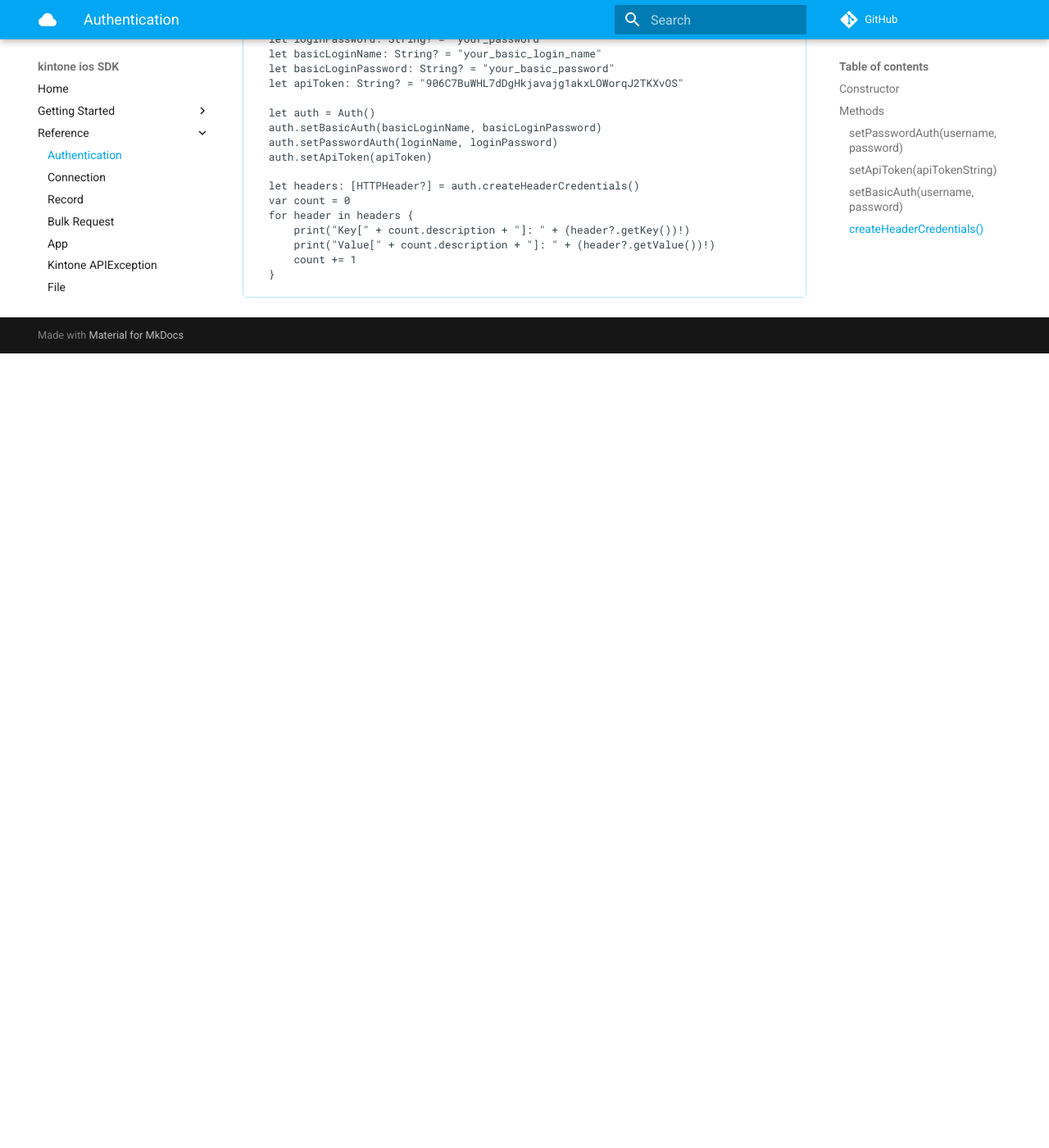
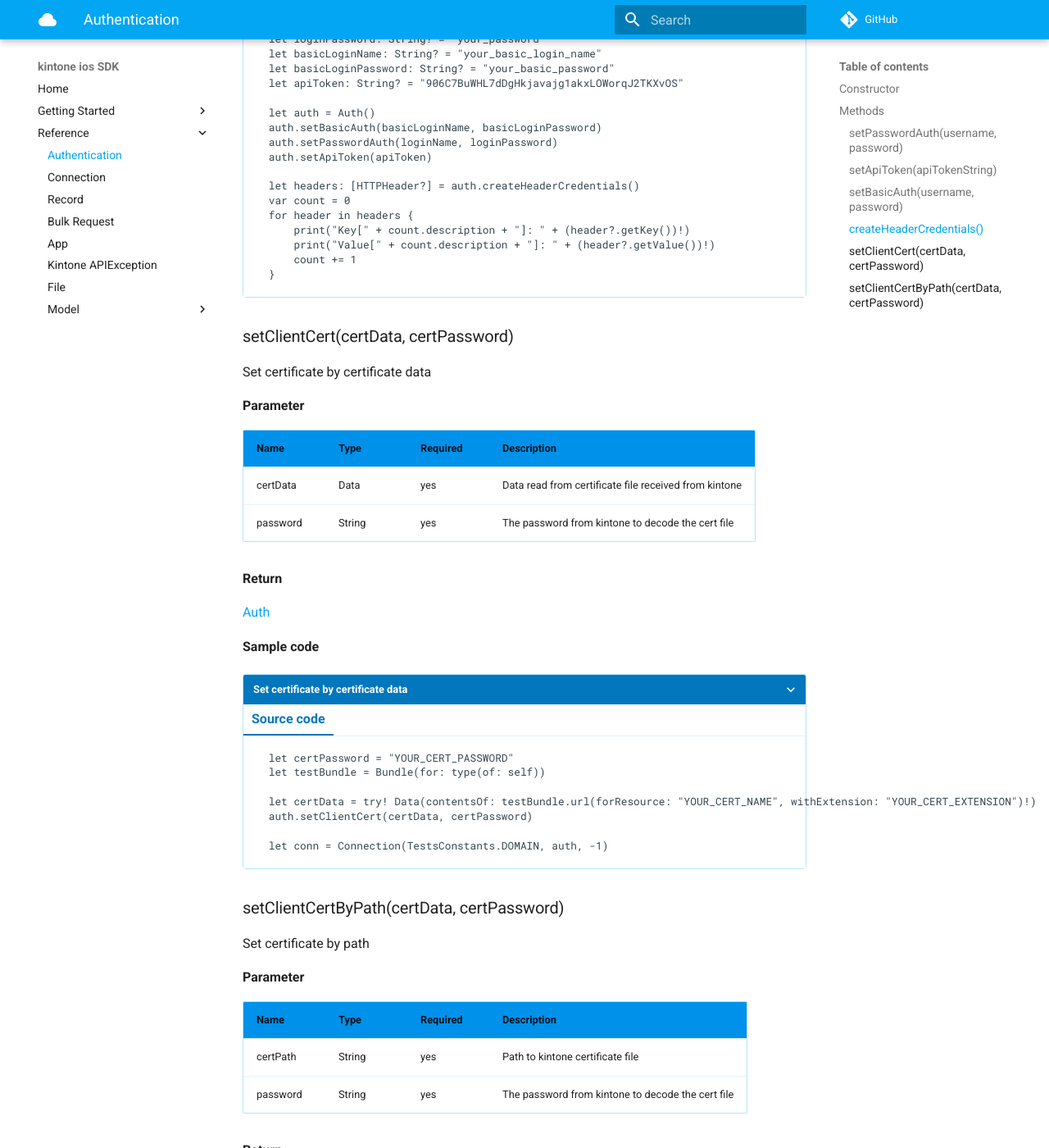
Before and after one commit to kintone-labs/kintone-ios-sdk, an MkDocs documentation site: the page built from docs/docs/reference/authentication.md, in a window 1280 px wide and 1400 px high, scrolled down 2968 px. Shown: the whole window at 82% size. Built offline with MkDocs 1.6.1 and Material for MkDocs 9.7.7, drawn with Linux system fonts in a browser that asks for light colours; comment, search, counter and statistics services are not loaded; old or Windows-style settings are respelled for this version of MkDocs; before the commit the page ends 3399 px from its top, so only the background shows below that; some of the changed text lies outside the part shown.

Commit message:
commit docs for v0.2.0: set certificate to auth

```diff
--- a/docs/docs/reference/authentication.md
+++ b/docs/docs/reference/authentication.md
@@ -169,3 +169,75 @@
 </pre>
 
 </details>
+
+### setClientCert(certData, certPassword)
+
+Set certificate by certificate data
+
+**Parameter**
+
+| Name| Type| Required| Description |
+| --- | --- | --- | --- |
+| certData | Data | yes | Data read from certificate file received from kintone
+| password | String | yes | The password from kintone to decode the cert file
+
+**Return**
+
+[Auth](../authentication)
+
+**Sample code**
+
+<details class="tab-container" open>
+<Summary>Set certificate by certificate data</Summary>
+
+<strong class="tab-name">Source code</strong>
+
+<pre class="inline-code">
+
+    let certPassword = "YOUR_CERT_PASSWORD"
+    let testBundle = Bundle(for: type(of: self))
+
+    let certData = try! Data(contentsOf: testBundle.url(forResource: "YOUR_CERT_NAME", withExtension: "YOUR_CERT_EXTENSION")!)
+    auth.setClientCert(certData, certPassword)
+
+    let conn = Connection(TestsConstants.DOMAIN, auth, -1)
+
+</pre>
+
+</details>
+
+### setClientCertByPath(certData, certPassword)
+
+Set certificate by path
+
+**Parameter**
+
+| Name| Type| Required| Description |
+| --- | --- | --- | --- |
+| certPath | String | yes | Path to kintone certificate file
+| password | String | yes | The password from kintone to decode the cert file
+
+**Return**
+
+[Auth](../authentication)
+
+**Sample code**
+
+<details class="tab-container" open>
+<Summary>Set certificate by path</Summary>
+
+<strong class="tab-name">Source code</strong>
+
+<pre class="inline-code">
+
+    let certPassword = "YOUR_CERT_PASSWORD"
+    let testBundle = Bundle(for: type(of: self))
+
+    let certData = try! Data(contentsOf: testBundle.url(forResource: "YOUR_CERT_NAME", withExtension: "YOUR_CERT_EXTENSION")!)
+    auth.setClientCert(certData, certPassword)
+
+    let conn = Connection(TestsConstants.DOMAIN, auth, -1)
+
+</pre>
+
+</details>
```
